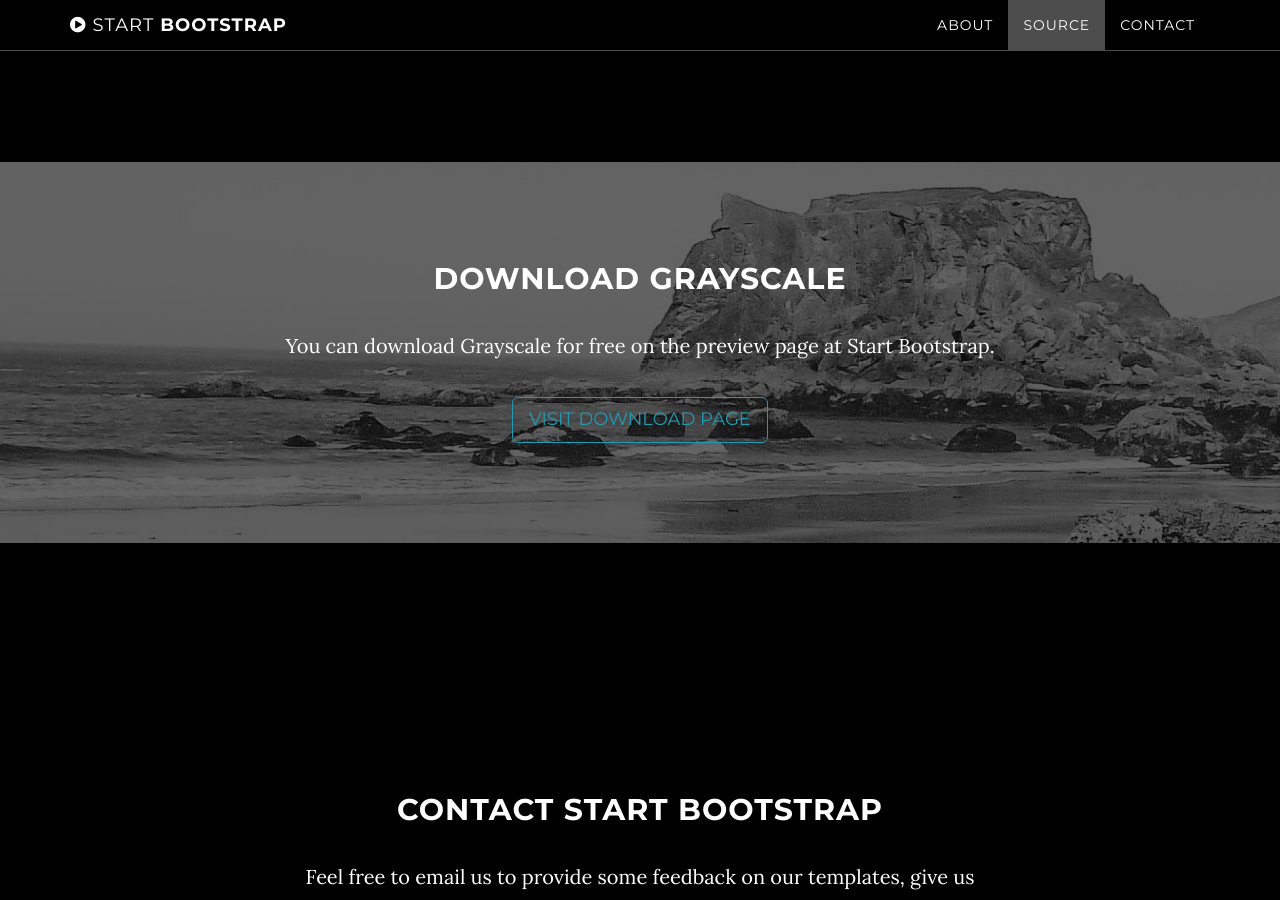
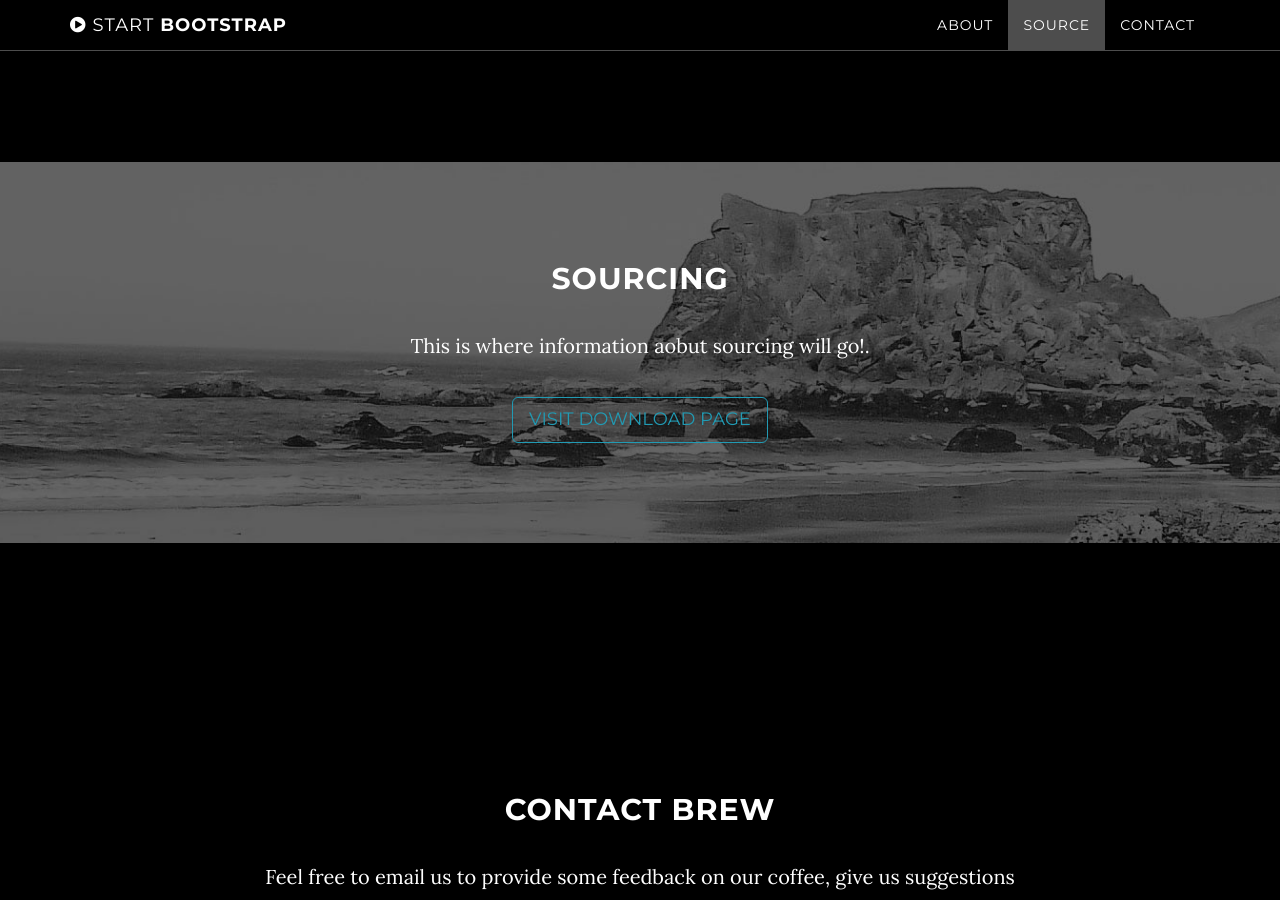
Before and after one commit to CharleneMolino/brew, a Jekyll site: the page built from index.html, in a window 1280 px wide and 900 px high, scrolled down 1373 px. Built offline with Jekyll 4.4.1, drawn with Linux system fonts in a browser that asks for light colours; some of the changed text lies outside the part shown.

Commit message:
source edit

```diff
--- a/index.html
+++ b/index.html
@@ -69,8 +69,8 @@ layout: home
         <div class="download-section">
             <div class="container">
                 <div class="col-lg-8 col-lg-offset-2">
-                    <h2>Download Grayscale</h2>
-                    <p>You can download Grayscale for free on the preview page at Start Bootstrap.</p>
+                    <h2>Sourcing</h2>
+                    <p>This is where information aobut sourcing will go!.</p>
                     <a href="http://startbootstrap.com/template-overviews/grayscale/" class="btn btn-default btn-lg">Visit Download Page</a>
                 </div>
             </div>
@@ -81,9 +81,9 @@ layout: home
     <section id="contact" class="container content-section text-center">
         <div class="row">
             <div class="col-lg-8 col-lg-offset-2">
-                <h2>Contact Start Bootstrap</h2>
-                <p>Feel free to email us to provide some feedback on our templates, give us suggestions for new templates and themes, or to just say hello!</p>
-                <p><a href="mailto:feedback@startbootstrap.com">feedback@startbootstrap.com</a>
+                <h2>Contact Brew</h2>
+                <p>Feel free to email us to provide some feedback on our coffee, give us suggestions for new coffee, or to just say hello!</p>
+                <p><a href="mailto:charlene@brewcafe.es">charlene@brewcafe.es</a>
                 </p>
                 <ul class="list-inline banner-social-buttons">
                     <li>
```
